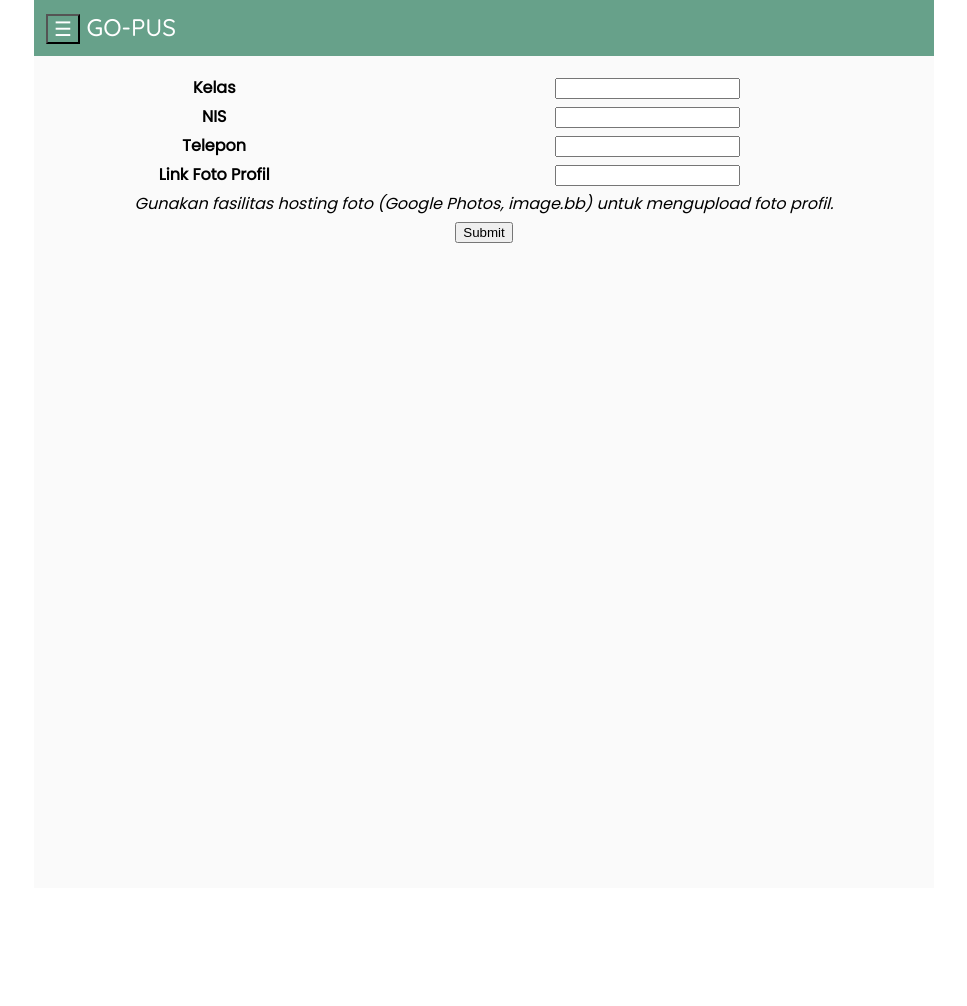
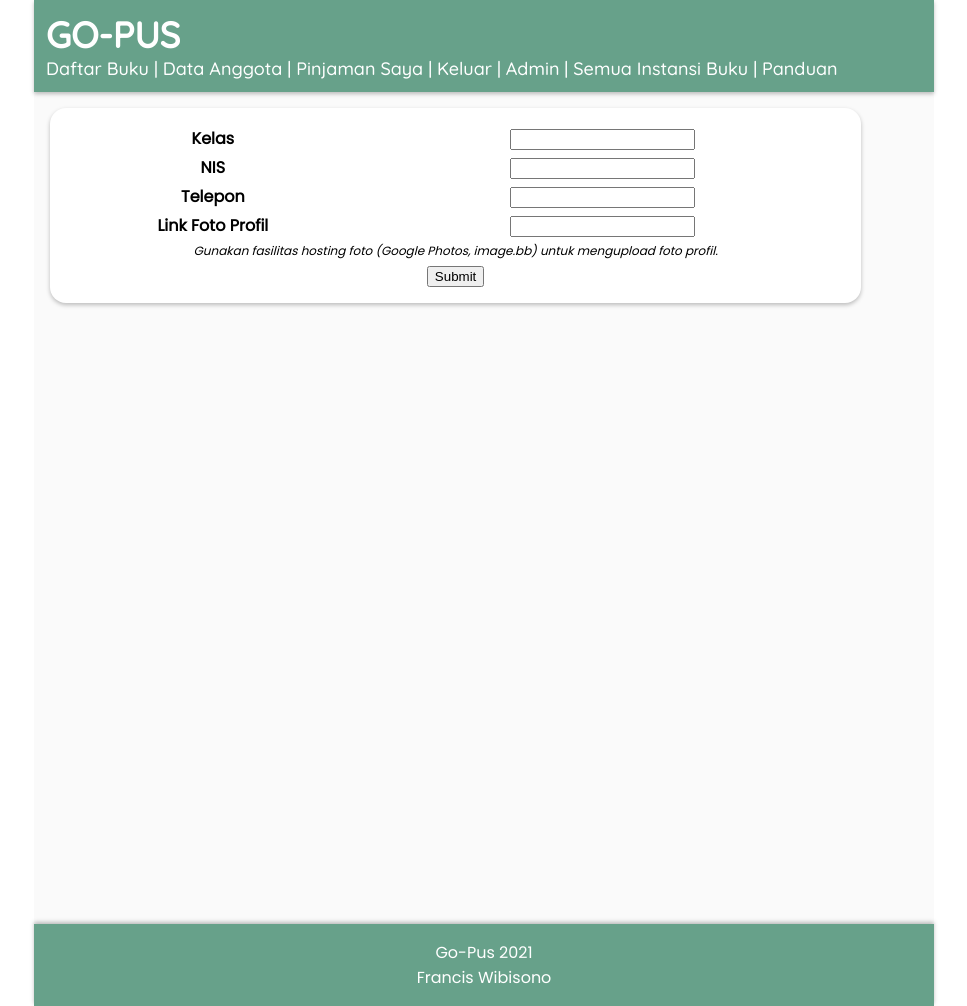
Before and after one commit to Ariskawa22/NEW-GO-PUS-SIA, a Django app: page /account-details/ in a window 1280 px wide. Shown: the whole page, without its empty margins (156-1123 px from the left). Before the commit the page ends 243 px from the top, so only its background shows below. Run offline with Django 3.2, Linux system fonts and the light colour scheme; the visitor is signed in with stand-in values (Sample User, id 1).

Commit message:
style refactor part 2

```diff
--- a/static/main.css
+++ b/static/main.css
@@ -65,13 +65,16 @@
   .sidebar a {font-size: 18px;}
 }
 .logo_header{
+    top:0;
+    position: sticky;
     font-family: 'Quicksand', sans-serif;
     background-color: #67A18A;
     color: white;
     max-width: 100%;
     padding: 0.5em;
     font-size: 1.5em;
-    margin: 0
+    margin: 0;
+    box-shadow: 0 2px 4px rgba(0, 0, 0, 0.25);
 }
 body{
     background-color: white;
@@ -102,6 +105,7 @@ body{
 }
 .helptext{
     font-style: italic;
+    font-size: 0.75em;
 }
 .new-grid-container{
     display: grid;
@@ -115,7 +119,7 @@ body{
 }
 .card{
     background-color: white;
-    padding: 2em;
+    padding: 15px;
     border-radius: 1em;
     box-shadow: 0 2px 4px rgba(0, 0, 0, 0.25);
     width: 90%;
@@ -123,3 +127,23 @@ body{
 .center-text{
     margin-left: auto; margin-right: auto
 }
+.footer{
+    background-color: #67A18A;
+    color: white;
+    box-shadow: 0 -2px 4px rgba(0, 0, 0, 0.25);
+    padding: 1em;
+    text-align: center;
+}
+a{
+    text-decoration: none;
+    color: white;
+}
+.topnav{
+    font-size: 0.75em;
+}
+.topnav .a{
+    text-decoration: underline;
+}
+.button{
+    background-color: #67A18A;
+}
--- a/templates/auth/add_profile.html
+++ b/templates/auth/add_profile.html
@@ -3,7 +3,7 @@
     Isi informasi
 {% endblock %}
 {% block body %}
-    <div style="width: 100%; text-align: center">
+    <div class="card" style="text-align: center">
         <form method="post" style="width: 100%">
             {% csrf_token %}
             <table style="width: 100%; text-align: center">
--- a/templates/auth/register.html
+++ b/templates/auth/register.html
@@ -3,6 +3,7 @@
     Daftar
 {% endblock %}
 {% block body %}
+    <div class="card">
     <h2>Daftar</h2>
     <div class="element" style="width: 100%; text-align: center">
                 <div class="content_box">
@@ -59,5 +60,6 @@
                     </div>
                 </div>
             </div>
+    </div>
 
 {% endblock %}
--- a/templates/base.html
+++ b/templates/base.html
@@ -14,65 +14,49 @@
     <link href="https://fonts.googleapis.com/css2?family=Quicksand:wght@500&display=swap" rel="stylesheet">
 </head>
 <body>
-    <div id="mySidebar" class="sidebar">
-        <!---TODO: Implement check for admin/user--->
-        <a href="javascript:void(0)" class="closebtn" onclick="closeNav()">&times;</a>
-        <a href="/">Dashboard</a>
-        <a href="/buku" class="sidebar-sub">Lihat Buku</a>
-        <a href="#" class="sidebar-sub" style="display: none">Peminjaman</a>
-        <a href="#" class="sidebar-sub" style="display: none">Pengembailan</a>
-        <a href="#" class="sidebar-sub" style="display: none">Keterangan Denda</a>
-        <a href="#" class="sidebar-sub" style="display: none">Data Buku</a>
+    <div id="main" class="inner-body">
+        <div class="logo_header">
+            <a href="/" style="font-size: 150%; font-weight: bold; color: white">GO-PUS</a>
+            <div class="topnav" >
+                <a href="/buku">Daftar Buku</a>
+                <span>|</span>
                 {% if user.is_authenticated %}
                 <a href="/profil">Data Anggota</a>
+                <span>|</span>
                 <a href="/bukusaya">Pinjaman Saya</a>
+                <span>|</span>
+                <a href="/logout">Keluar</a>
                 {% else %}
                     <a href="/login">Login</a>
+                    <span>|</span>
                     <a href="/register">Daftar</a>
                 {% endif %}
                 {% if user.is_superuser %}
+                    <span>|</span>
                     <a href="/admin">Admin</a>
+                    <span>|</span>
                     <a href="/admin/catalog/bukuinstance/">Semua Instansi Buku</a>
                 {% endif %}
-        <a href="#">Panduan</a>
-        {% if user.is_authenticated %}
-        <a href="/logout">Logout</a>
-        {% endif %}
+                <span>|</span>
+                <a href="/">Panduan</a>
             </div>
-    <div id="main" class="inner-body">
-        <div class="logo_header">
-            <span>
-                <button class="openbtn" onclick="openNav()">&#9776;</button>
-            </span>
-            <span>GO-PUS</span>
         </div>
-    <!--
-        <div style="width: 100%; padding-left: 1em">
-            {% if user.is_authenticated %}
-                <span style="margin-right: 0; margin-left: auto">Hallo, {{ request.user.first_name }}!</span>
-            {% endif %}
-        </div>
-    -->
         <div class="content">
             {% block body %}
                 you should not see this
             {% endblock %}
         </div>
+        <div class="footer">Go-Pus 2021<br><a href="http://www.franciswibisono.com" style="color: white; text-decoration: none">Francis Wibisono</a></div>
     </div>
-</body>
     <script>
-    /* Set the width of the sidebar to 250px and the left margin of the page content to 250px */
-    function openNav() {
-      document.getElementById("mySidebar").style.width = "25%";
-      document.getElementById("main").style.marginLeft = "25%";
-      document.getElementById("openbtn").style.display = "none";
+    function myFunction() {
+      var x = document.getElementById("myLinks");
+      if (x.style.display === "block") {
+        x.style.display = "none";
+      } else {
+        x.style.display = "block";
       }
-
-    /* Set the width of the sidebar to 0 and the left margin of the page content to 0 */
-    function closeNav() {
-      document.getElementById("mySidebar").style.width = "0";
-      document.getElementById("main").style.marginLeft = "0";
-      document.getElementById("openbtn").style.display = "block";
     }
     </script>
+</body>
 </html>
--- a/templates/buku_search.html
+++ b/templates/buku_search.html
@@ -64,7 +64,7 @@
                 resultarray.forEach((buku)=>{
                 result.innerHTML+=`
                 <a href="${window.location.origin}/buku/${buku.pk}">
-			        <div style="text-align: center; background-color: white; padding: 5px; border-radius: 1em; box-shadow: 0 2px 4px rgba(0, 0, 0, 0.25); width: 90%;">
+			        <div style="text-align: center; background-color: white; padding: 5px; border-radius: 1em; box-shadow: 0 2px 4px rgba(0, 0, 0, 0.25); width: 90%; padding: 15px">
                         <img
                             src="${ buku.fields.url_sampul }"
                             alt="Sampul buku ${ buku.fields.judul }"
--- a/templates/bukuinstance_list.html
+++ b/templates/bukuinstance_list.html
@@ -34,6 +34,6 @@
             {% endfor %}
         </div>
     {% else %}
-      <p>There are no books in the library.</p>
+      <p>Anda belum meminjam buku apapun!</p>
     {% endif %}
 {% endblock %}
--- a/templates/registration/login.html
+++ b/templates/registration/login.html
@@ -3,11 +3,13 @@
     Login
 {% endblock %}
 {% block body %}
+    <div class="card">
         <h2>Login</h2>
         <form method="post">
         {% csrf_token %}
         {{ form.as_p }}
         <button type="submit">Login</button>
         </form>
-    <p>Belum punya akun? <a href="/register">Daftar sekarang!</a> </p>
+        <span>Belum punya akun? <a href="/register">Daftar sekarang!</a> </span>
+    </div>
 {% endblock %}
```
Lines whose indentation alone changed are shown as unchanged.
